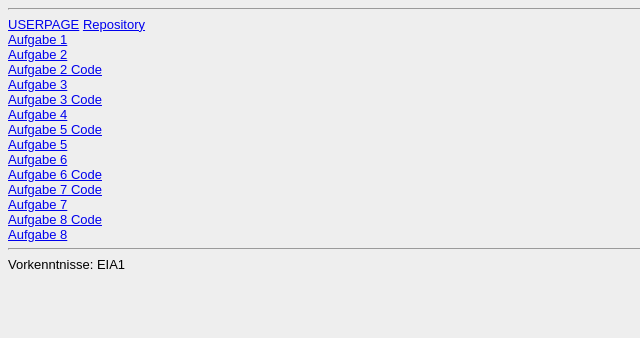
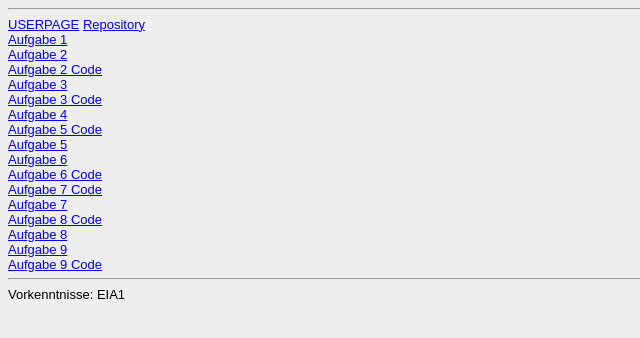
Before and after one commit to yeniayeb/Endabgabe, a plain HTML site: page steckbrief/steckbrief.htm in a window 1280 px wide. Shown: the whole page, without its empty margins (0-640 px from the left). Drawn offline with Linux system fonts and the light colour scheme.

Commit message:
Add files via upload

```diff
--- a/steckbrief/steckbrief.htm
+++ b/steckbrief/steckbrief.htm
@@ -24,6 +24,8 @@
 <a href="https://yeniayeb.github.io/EIA2-Inverted/Aufgabe7/Aufgabe7.pdf"target="_blank">Aufgabe 7 </a> <br>
 <a href="https://yeniayeb.github.io/EIA2-Inverted/Aufgabe8/Lesson/index.html"target="_blank">Aufgabe 8 Code </a> <br>
 <a href="https://yeniayeb.github.io/EIA2-Inverted/Aufgabe8/Lesson/Aufgabe8.pdf"target="_blank">Aufgabe 8 </a> <br>
+<a href="https://yeniayeb.github.io/EIA2-Inverted/Aufgabe9/Aufgabe9.pdf"target="_blank">Aufgabe 9 </a> <br>
+<a href="https://yeniayeb.github.io/EIA2-Inverted/Aufgabe9/Coroni.html"target="_blank">Aufgabe 9 Code </a> <br>
 <!-- Hier bitte die Vorkenntnisse im Bereich Programmierung zu Beginn der Veranstaltung kurz beschreiben! -->
 <hr>
 Vorkenntnisse: EIA1
```
